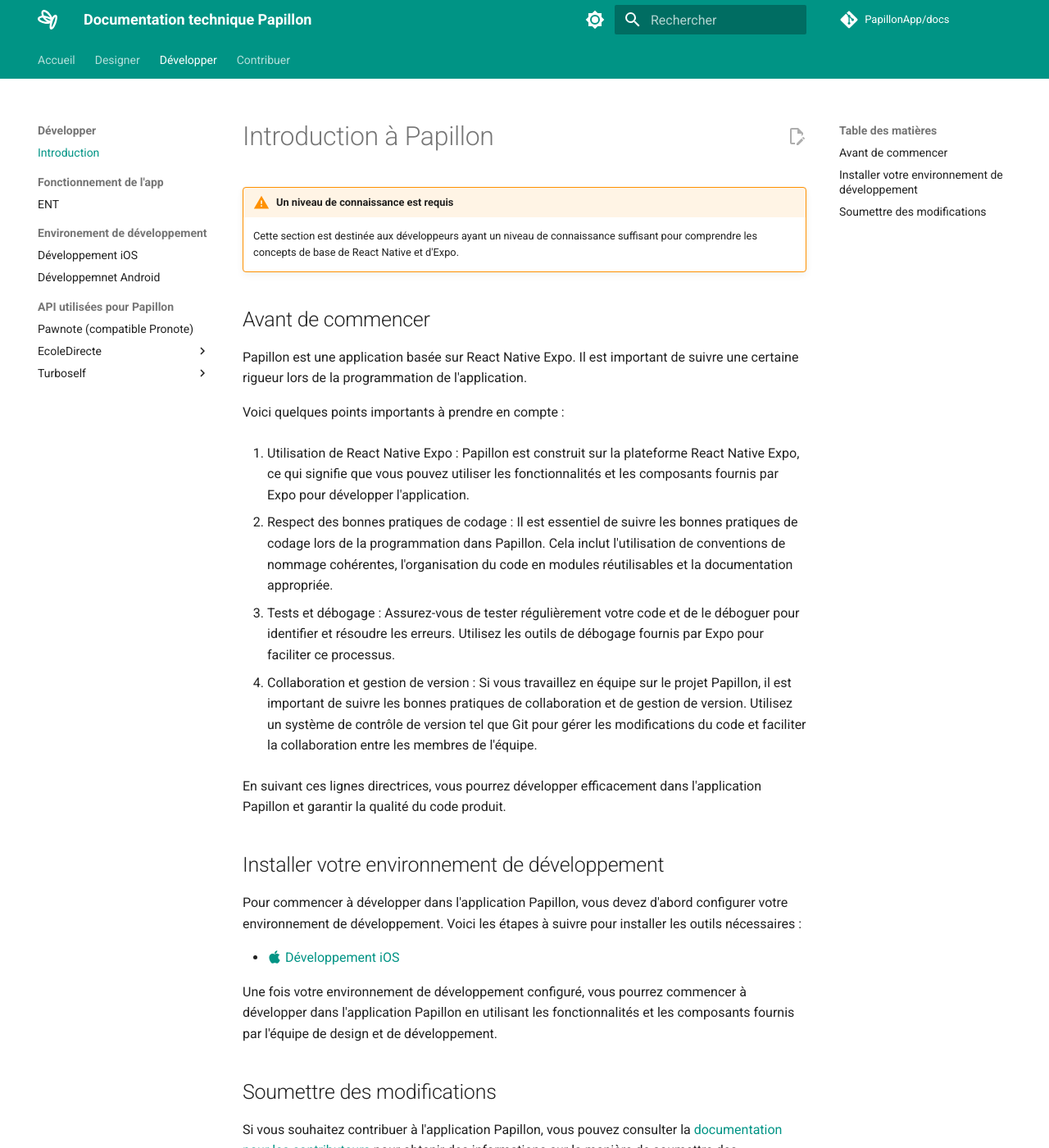
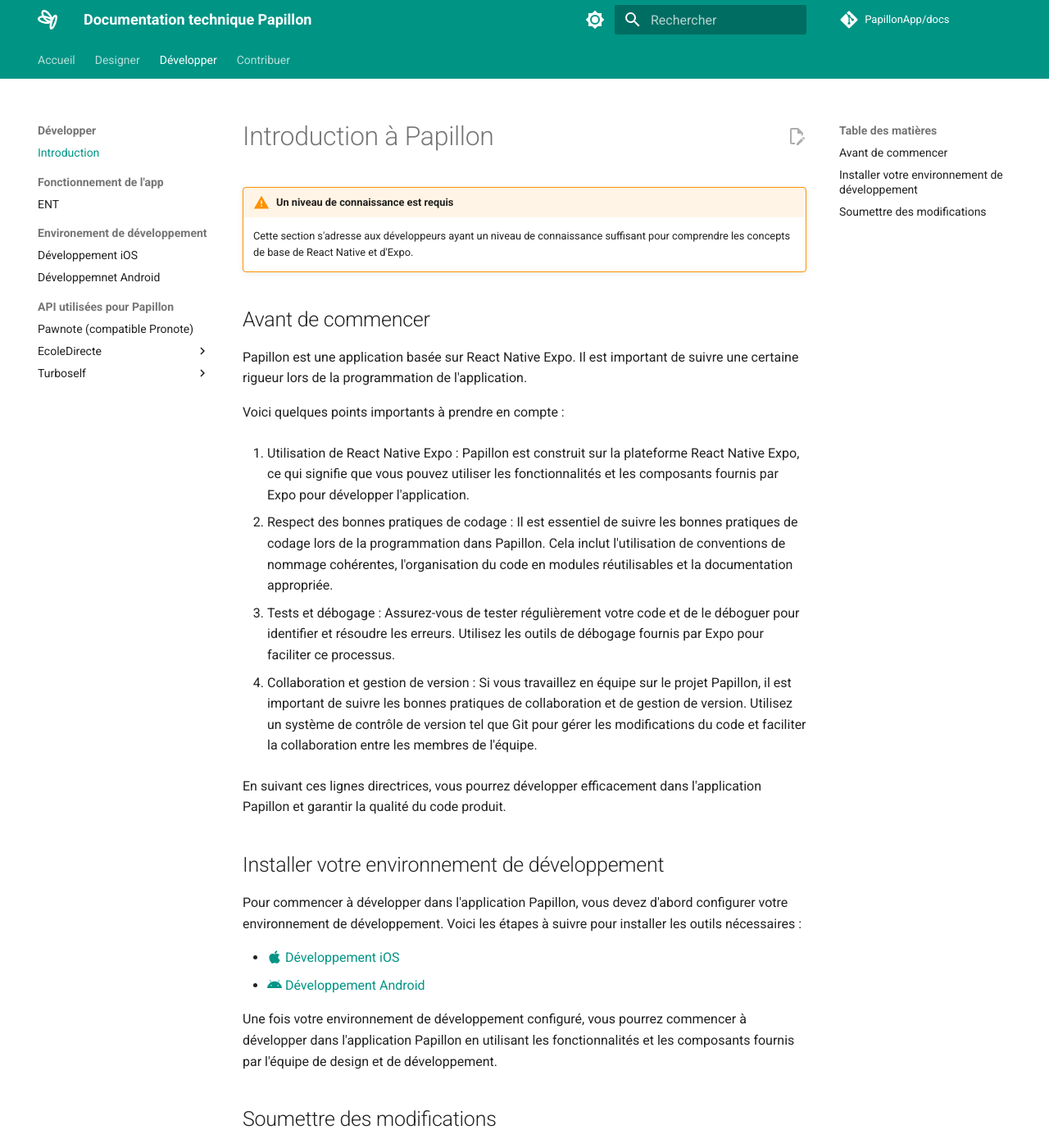
Before and after one commit to PapillonApp/docs, an MkDocs documentation site: the page built from docs/development/intro.md, in a window 1280 px wide and 1400 px high. Shown: the whole window at 82% size. Built offline with MkDocs 1.6.1 and Material for MkDocs 9.7.7, drawn with Linux system fonts in a browser that asks for light colours; comment, search, counter and statistics services are not loaded.

Commit message:
Update intro.md

```diff
--- a/docs/development/intro.md
+++ b/docs/development/intro.md
@@ -1,8 +1,7 @@
 # Introduction à Papillon
 
 !!! note warning "Un niveau de connaissance est requis"
-    Cette section est destinée aux développeurs ayant un niveau de connaissance suffisant pour comprendre les concepts de base de React Native et d'Expo.
-
+    Cette section s'adresse aux développeurs ayant un niveau de connaissance suffisant pour comprendre les concepts de base de React Native et d'Expo.
 
 ## Avant de commencer
 
@@ -25,7 +24,7 @@ En suivant ces lignes directrices, vous pourrez développer efficacement dans l'
 Pour commencer à développer dans l'application Papillon, vous devez d'abord configurer votre environnement de développement. Voici les étapes à suivre pour installer les outils nécessaires :
 
 - [:fontawesome-brands-apple: Développement iOS](/development/app/ios)
-<!-- - Todo : [:fontawesome-brands-android: Développement Android](/development/app/android)  -->
+- [:fontawesome-brands-android: Développement Android](/development/app/android)
 
 Une fois votre environnement de développement configuré, vous pourrez commencer à développer dans l'application Papillon en utilisant les fonctionnalités et les composants fournis par l'équipe de design et de développement.
 
```
